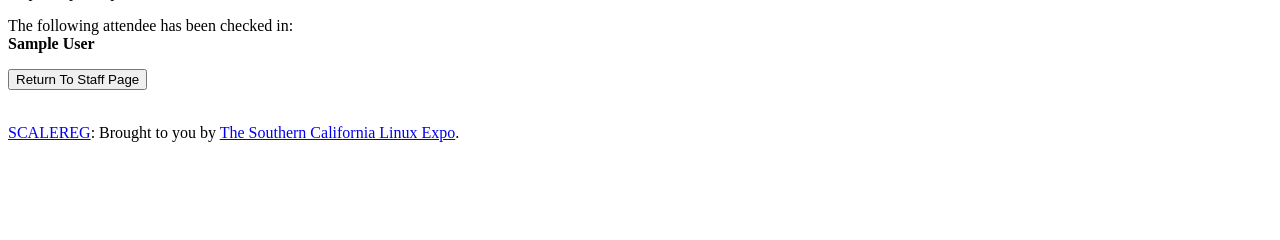
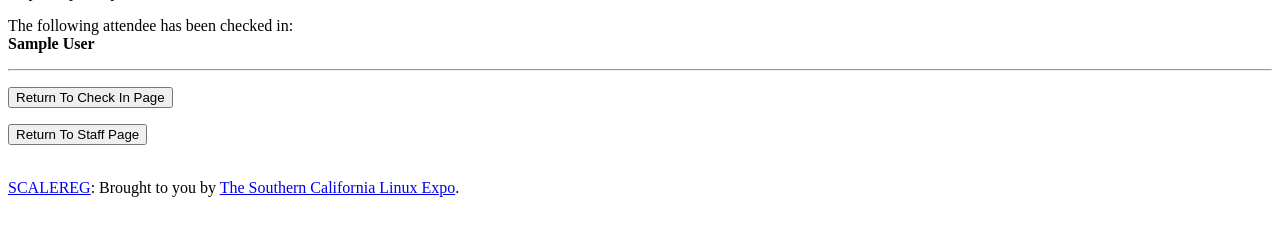
Before and after one commit to socallinuxexpo/scalereg, a Django app: template scalereg3/reg23/templates/reg_staff_finish_check_in.html in a window 1280 px wide. Shown: the part 97-337 px from the top of the page. Run offline with Django 3.2, Linux system fonts and the light colour scheme; the template is opened without the code that fills it: most values are stand-ins (such as "Sample title", 1, 10 or a date in 2020); parts of the project's set-up code (start-up, migrations or seed data) failed here and were passed over.

Commit message:
reg23: Tweak some templates

```diff
--- a/scalereg3/reg23/templates/reg_attendee.html
+++ b/scalereg3/reg23/templates/reg_attendee.html
@@ -65,6 +65,10 @@ b { font-weight: bold }
         <input type="hidden" name="item{{ forloop.counter0 }}"
                value="{{ item.name }}" />
     {% endfor %}
+
+    <p>
+    Registration information:
+    </p>
 
     <p>
     <table>
--- a/scalereg3/reg23/templates/reg_check_in.html
+++ b/scalereg3/reg23/templates/reg_check_in.html
@@ -108,8 +108,8 @@ Otherwise, please fill in all your registration information:
 {% else %}
     value="Find My Registration"
 {% endif %}
+/>
 {% csrf_token %}
-/>
 </p>
 
 </form>
--- a/scalereg3/reg23/templates/reg_kiosk_index.html
+++ b/scalereg3/reg23/templates/reg_kiosk_index.html
@@ -29,7 +29,7 @@ input[type="submit"]:hover {
     <table border="0" width="100%">
     <tr>
     <td align="left">
-    <p>Registration (Station {{ agent }})</p>
+    <p>SCALE Registration (Station {{ agent }})</p>
     </td>
     <td align="right">
     <input type="submit" value="Back" onclick="history.go(-1)" />
--- a/scalereg3/reg23/templates/reg_staff_cash_payment_registered.html
+++ b/scalereg3/reg23/templates/reg_staff_cash_payment_registered.html
@@ -66,6 +66,12 @@ Registered attendee to take cash payment for:
 <hr />
 
 <p>
+<form method="get" action="../check_in/">
+<input type="submit" value="Return To Check In Page" />
+</form>
+</p>
+
+<p>
 <form method="get" action="../">
 <input type="submit" value="Return To Staff Page" />
 </form>
--- a/scalereg3/reg23/templates/reg_staff_email.html
+++ b/scalereg3/reg23/templates/reg_staff_email.html
@@ -15,6 +15,12 @@ ERROR! Email failed.
 <hr />
 
 <p>
+<form method="get" action="../check_in/">
+<input type="submit" value="Return To Check In Page" />
+</form>
+</p>
+
+<p>
 <form method="get" action="../">
 <input type="submit" value="Return To Staff Page" />
 </form>
--- a/scalereg3/reg23/templates/reg_staff_finish_check_in.html
+++ b/scalereg3/reg23/templates/reg_staff_finish_check_in.html
@@ -13,6 +13,14 @@ Error: {{ error_message }}
 {% endif %}
 </p>
 
+<hr />
+
+<p>
+<form method="get" action="../check_in/">
+<input type="submit" value="Return To Check In Page" />
+</form>
+</p>
+
 <p>
 <form method="get" action="../">
 <input type="submit" value="Return To Staff Page" />
--- a/scalereg3/reg23/templates/reg_staff_reprint.html
+++ b/scalereg3/reg23/templates/reg_staff_reprint.html
@@ -15,6 +15,12 @@ ERROR! Reprint failed.
 <hr />
 
 <p>
+<form method="get" action="../check_in/">
+<input type="submit" value="Return To Check In Page" />
+</form>
+</p>
+
+<p>
 <form method="get" action="../">
 <input type="submit" value="Return To Staff Page" />
 </form>
--- a/scalereg3/reg23/templates/reg_staff_update_attendee.html
+++ b/scalereg3/reg23/templates/reg_staff_update_attendee.html
@@ -160,6 +160,12 @@ Attendee {{form.instance.id}}:
 <hr />
 
 <p>
+<form method="get" action="../check_in/">
+<input type="submit" value="Return To Check In Page" />
+</form>
+</p>
+
+<p>
 <form method="get" action="../">
 <input type="submit" value="Return To Staff Page" />
 </form>
```
